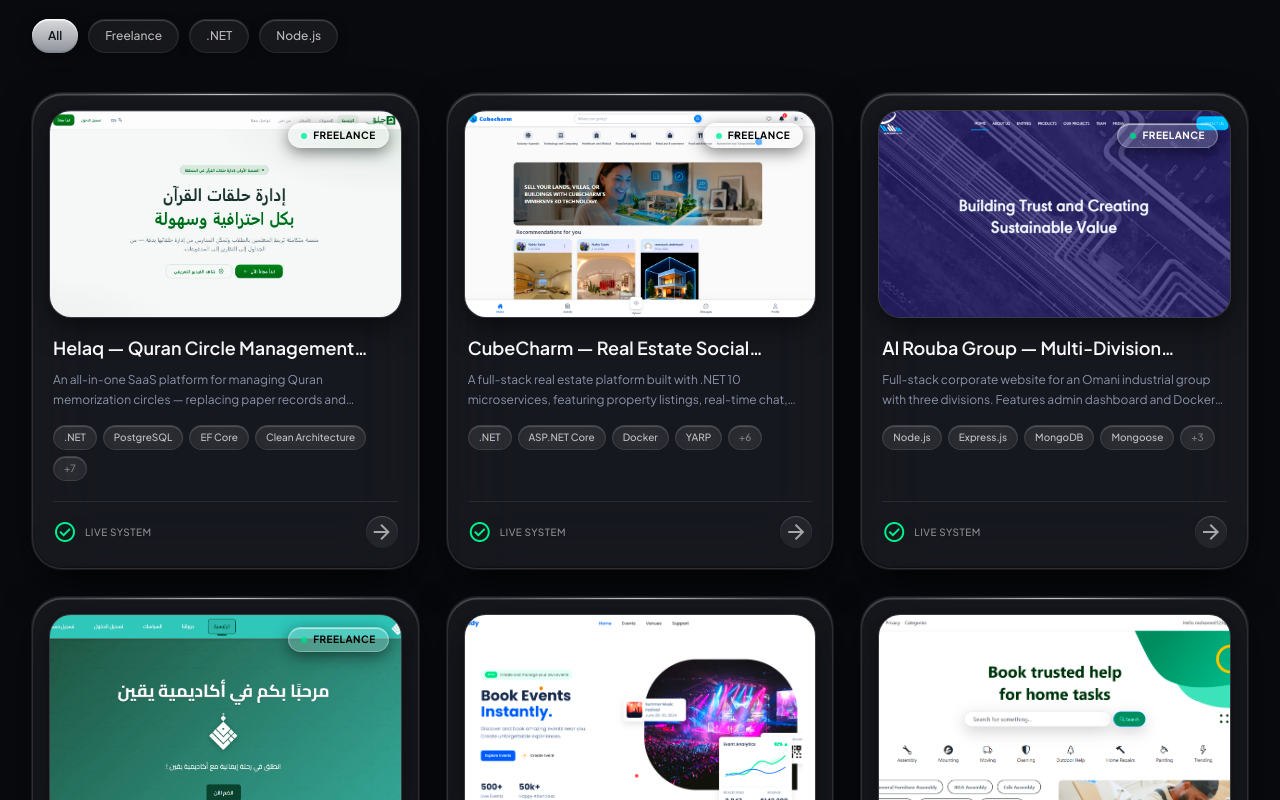
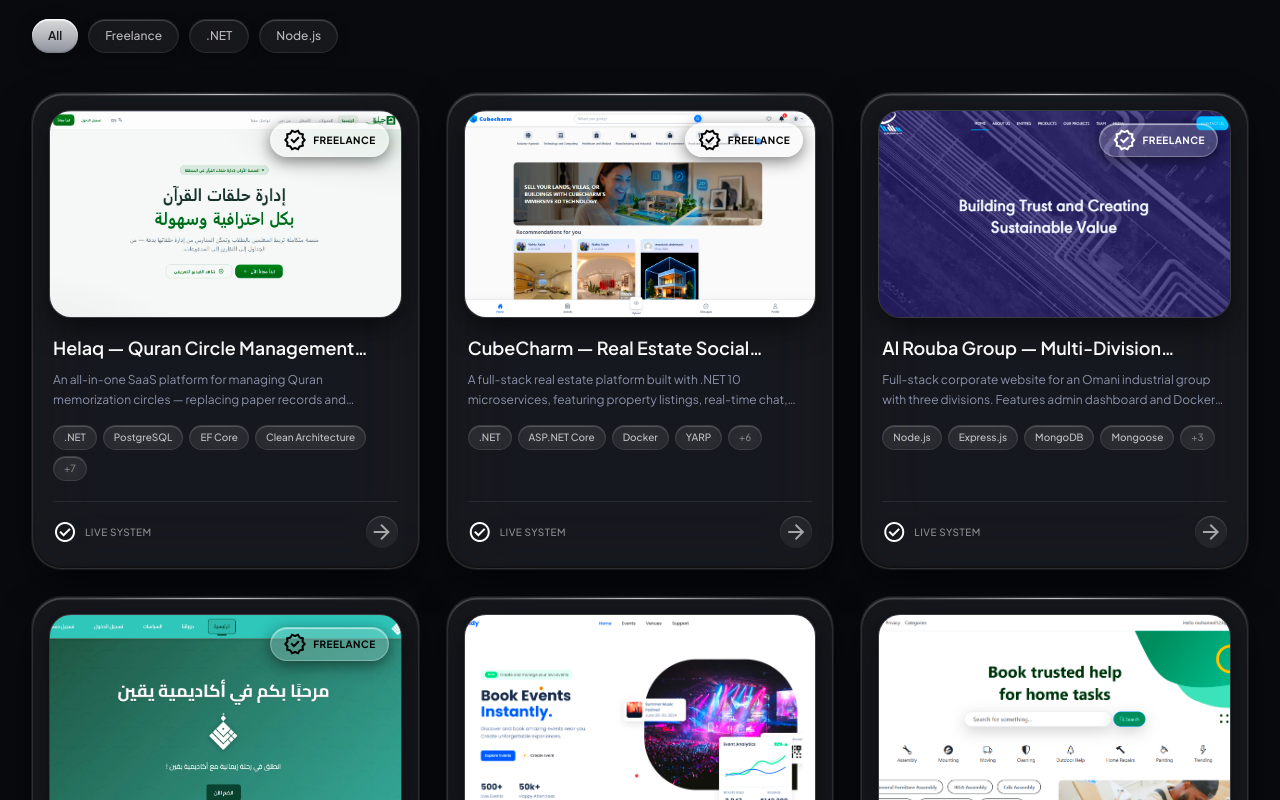
Before and after one commit to aboellil0/glassy-portfolio, a Next.js app: page / in a window 1280 px wide. Shown: the part 1040-1840 px from the top of the page. Built offline with nearby package versions, Linux system fonts and the light colour scheme.

Commit message:
feat: add interactive Projects component with filtering and modal detail view

```diff
--- a/src/components/Projects.tsx
+++ b/src/components/Projects.tsx
@@ -75,7 +75,7 @@
                 />
                 {project.freelance && (
                   <div className="absolute top-3 right-3 px-3 py-1 rounded-full bg-white/[0.18] backdrop-blur-2xl shadow-[inset_0_1px_1px_rgba(255,255,255,0.6),0_4px_16px_rgba(0,0,0,0.5)] border border-white/[0.25] text-[10px] font-bold uppercase tracking-wider flex items-center gap-1.5 z-10">
-                    <span className="w-1.5 h-1.5 rounded-full bg-emerald-400 animate-pulse" />
+                    <span className={`material-symbols-outlined text-[13px] ${project.lightImage ? 'text-white' : 'text-black'}`}>verified</span>
                     <span className={project.lightImage ? 'text-white' : 'text-black'}>
                       Freelance
                     </span>
@@ -115,7 +115,7 @@
                 <div className="flex items-center justify-between mt-5 pt-3.5 border-t border-white/[0.08]">
                   <div className="flex items-center gap-2">
                     {project.liveUrl && (
-                      <span className="material-symbols-outlined text-[15px] text-emerald-400">check_circle</span>
+                      <span className="material-symbols-outlined text-[15px] text-white">check_circle</span>
                     )}
                     <span className="text-[10px] font-medium text-white/50 uppercase tracking-wider">
                       {project.liveUrl ? 'Live System' : 'Repository'}
@@ -186,7 +186,7 @@
                 <ul className="space-y-2">
                   {selectedProject.features.map((feature, index) => (
                     <li key={index} className="flex items-start gap-3 text-sm text-secondary/80">
-                      <span className="material-symbols-outlined text-[16px] text-emerald-400 mt-0.5">check</span>
+                      <span className="material-symbols-outlined text-[16px] text-white mt-0.5">check</span>
                       {feature}
                     </li>
                   ))}
```
